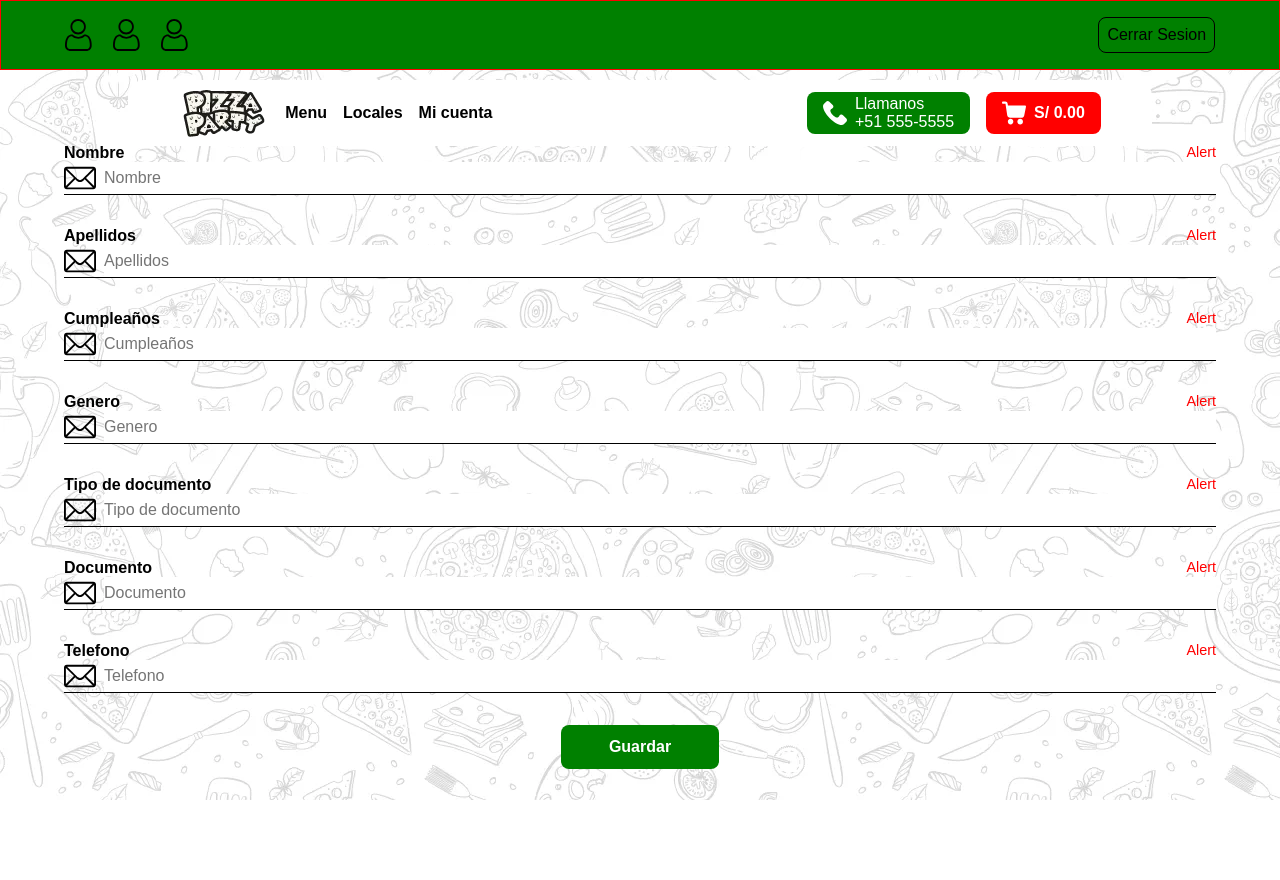
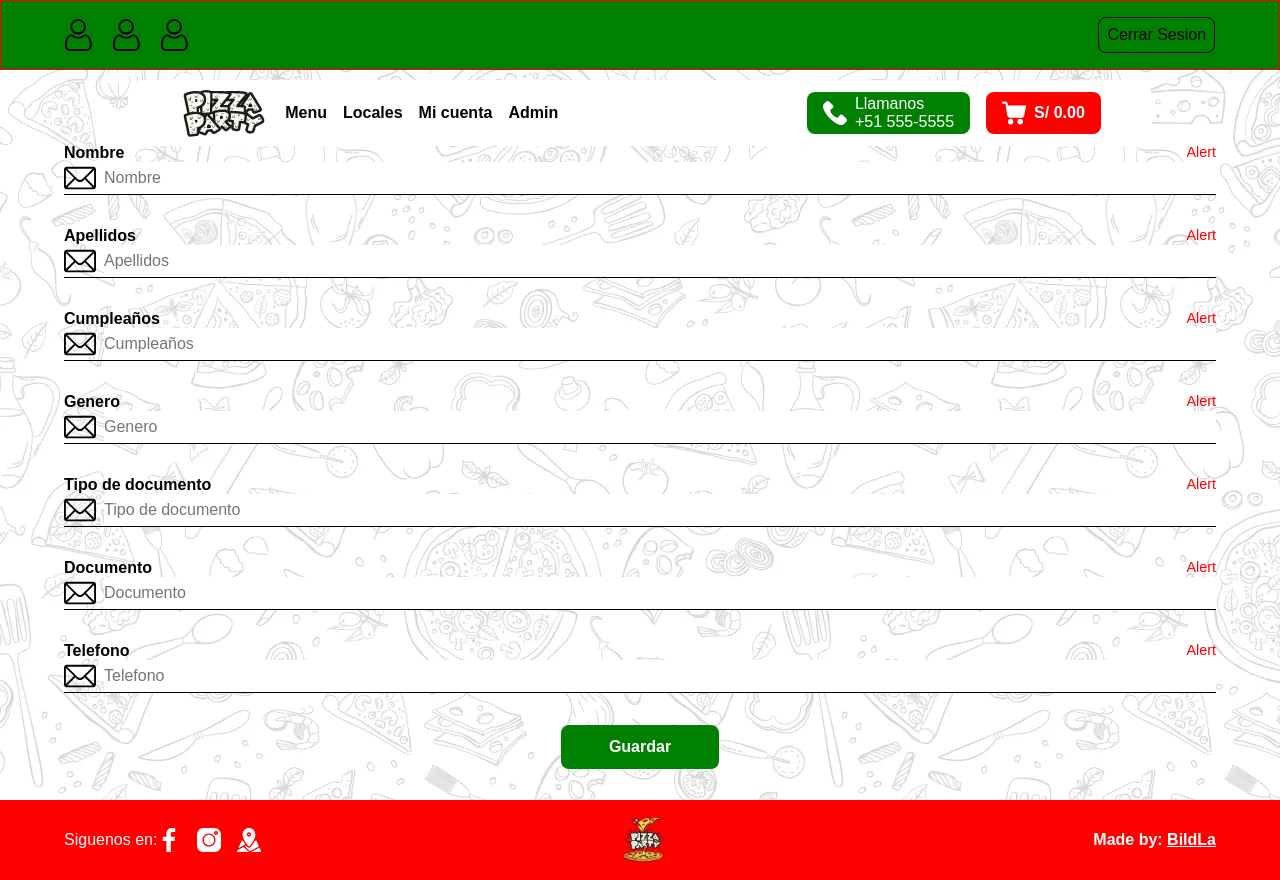
Before and after one commit to bio426/pizza-party-webapp, a Vue app: page /user in a window 1280 px wide. Before the commit the page ends 800 px from the top, so only its background shows below. Built offline with nearby package versions, Linux system fonts and the light colour scheme; what notyf would draw is missing.

Commit message:
improving functionality and styles in admin page, still to finish

```diff
--- a/src/App.vue
+++ b/src/App.vue
@@ -1,6 +1,7 @@
 <template>
 	<Header @showSidebar="activeSidebar = true" />
 	<router-view />
+	<Footer />
 	<Sidebar v-if="activeSidebar" @hideSidebar="activeSidebar = false" />
 	<FloatCart v-if="!isLarge" />
 	<Cart v-if="showCart" />
@@ -20,6 +21,7 @@ import useMapsModal from "./hooks/useMapsModal"
 import useConfirmationModal from "./hooks/useConfirmationModal"
 
 import Header from "./components/Header.vue"
+import Footer from "./components/Footer.vue"
 import Sidebar from "./components/Sidebar.vue"
 import FloatCart from "./components/FloatCart.vue"
 import Cart from "./components/Cart.vue"
@@ -31,6 +33,7 @@ export default defineComponent({
 	name: "app",
 	components: {
 		Header,
+		Footer,
 		Sidebar,
 		FloatCart,
 		Cart,
--- /dev/null
+++ b/src/components/AdminActive.vue
@@ -0,0 +1,31 @@
+<template>
+	<div class="Active">
+		{{ order }}
+	</div>
+</template>
+
+<script lang="ts">
+import { defineComponent } from "vue"
+
+export default defineComponent({
+	name: "AdminActive",
+	props: {
+		order: {
+			type: Object,
+			required: true,
+		},
+	},
+	setup() {
+		return {}
+	},
+})
+</script>
+
+<style lang="scss">
+.Active {
+	padding: 1rem;
+	background: #fff;
+	border-radius: 1rem;
+	box-shadow: 0 0 10px rgba($color: #000000, $alpha: 0.3);
+}
+</style>
--- /dev/null
+++ b/src/components/AdminAlarm.vue
@@ -0,0 +1,82 @@
+<template>
+	<button
+		class="Alarm"
+		:class="[alerting ? 'Alarm--animated' : '']"
+		@click="$emit('attended')"
+	>
+		{{ alerting ? "Hay pedidos nuevos" : "Sin nuevos pedidos" }}
+	</button>
+</template>
+
+<script lang="ts">
+import { defineComponent, ref, watch } from "vue"
+
+export default defineComponent({
+	name: "AdminAlarm",
+	props: {
+		alerting: {
+			type: Boolean,
+			default: false,
+		},
+	},
+	setup(props, ctx) {
+		let isActive = ref(false)
+
+		let sound = new Audio(
+			new URL("../assets/multimedia/sound.mp3", import.meta.url).href
+		)
+		sound.loop = true
+		sound.volume = 0.5
+
+		watch(
+			() => props.alerting,
+			(actual, previous) => {
+				if (props.alerting) {
+					sound.play()
+				} else {
+					sound.pause()
+					sound.currentTime = 0
+				}
+			}
+		)
+
+		return {
+			isActive,
+		}
+	},
+})
+</script>
+
+<style lang="scss">
+@import "../assets/styles/variables";
+
+.Alarm {
+	display: block;
+	width: 100%;
+	margin-bottom: 2rem;
+	padding: 1rem;
+	background: #fff;
+	color: $red;
+	border: 2px solid $red;
+	border-radius: 0.5rem;
+	cursor: pointer;
+	font-size: 1.2rem;
+	font-weight: 600;
+
+	&--animated {
+		animation: changeColor 2s infinite;
+	}
+}
+
+@keyframes changeColor {
+	0%,
+	100% {
+		background: #fff;
+		color: $red;
+	}
+	50% {
+		background: $red;
+		color: #fff;
+	}
+}
+</style>
--- a/src/components/Footer.vue
+++ b/src/components/Footer.vue
@@ -1,7 +1,28 @@
 <template>
-  <div class="Footer">
-
-  </div>
+	<footer class="Footer">
+		<div class="Footer__main">
+			<div class="Footer__social">
+				<span class="Footer__text">Siguenos en:</span>
+				<div class="Footer__links">
+					<a class="Footer__link">
+						<img class="Footer__ico" src="../assets/icons/facebook.svg" />
+					</a>
+					<a class="Footer__link">
+						<img class="Footer__ico" src="../assets/icons/instagram.svg" />
+					</a>
+					<a class="Footer__link">
+						<img class="Footer__ico" src="../assets/icons/maps.svg" />
+					</a>
+				</div>
+			</div>
+			<img class="Footer__logo" src="../assets/images/logoFull.webp" />
+			<div class="Footer__author">
+				Made by:
+				<a class="Footer__author" href="#">BildLa</a>
+			</div>
+		</div>
+		<div class="Footer__spacer"></div>
+	</footer>
 </template>
 
 <script lang="ts">
@@ -14,7 +35,77 @@ export default defineComponent({
 </script>
 
 <style lang="scss">
+@import "../assets/styles/variables";
+
 .Footer {
+	background: $red;
 
+	&__main {
+		display: flex;
+		justify-content: space-between;
+		align-items: center;
+		width: 90%;
+		min-height: 3rem;
+		margin: 0 auto;
+		padding: 1rem 0;
+	}
+
+	&__social {
+		display: flex;
+		align-items: center;
+	}
+
+	&__text {
+		display: none;
+		color: #fff;
+	}
+
+	&__links {
+		display: flex;
+		gap: 1rem;
+	}
+
+	&__author {
+		color: #fff;
+		font-weight: 600;
+	}
+
+	&__logo {
+		display: block;
+		width: 3rem;
+		height: auto;
+		margin-left: 1rem;
+	}
+
+	&__author {
+		color: #fff;
+	}
+
+	&__ico {
+		display: block;
+		width: 1.5rem;
+		height: auto;
+	}
+
+	&__spacer {
+		height: 3.5rem;
+	}
+
+	@media (min-width: 768px) {
+		&__text {
+			display: inline;
+		}
+
+		&__logo {
+			margin: 0;
+      margin-right: 4rem;
+		}
+	}
+
+	@media (min-width: 1024px) {
+		&__spacer {
+			display: none;
+		}
+	}
 }
 </style>
--- a/src/components/Header.vue
+++ b/src/components/Header.vue
@@ -8,6 +8,7 @@
 				<a class="Header__link">Menu</a>
 				<a class="Header__link">Locales</a>
 				<a class="Header__link">Mi cuenta</a>
+				<router-link class="Header__link" to="/admin">Admin</router-link>
 			</div>
 			<div class="Header__container Header__container--right" v-if="isLarge">
 				<a href="tel:555-555-5555" class="Header__link Header__link--telf">
@@ -102,6 +103,8 @@ export default defineComponent({
 
 	&__link {
 		display: block;
+		color: #000;
+		text-decoration: none;
 		font-size: 1rem;
 		font-weight: 600;
 
--- /dev/null
+++ b/src/components/Order.vue
@@ -0,0 +1,31 @@
+<template>
+	<div class="Order">
+		{{ order.createdAt.toDate() }}
+	</div>
+</template>
+
+<script lang="ts">
+import { defineComponent } from "vue"
+
+export default defineComponent({
+	name: "Order",
+	props: {
+		order: {
+			type: Object,
+			required: true,
+		},
+	},
+	setup(props, ctx) {
+		return {}
+	},
+})
+</script>
+
+<style lang="scss">
+.Order {
+	padding: 1rem;
+	background: #fff;
+	border-radius: 1rem;
+	box-shadow: 0 0 10px rgba($color: #000000, $alpha: 0.3);
+}
+</style>
--- /dev/null
+++ b/src/interfaces/admin.ts
@@ -0,0 +1,12 @@
+import { Timestamp, GeoPoint } from "firebase/firestore"
+
+import { ICartItem } from "./cart"
+
+export interface IOrderResponse {
+	id: string
+	clientAddress: string
+	clientPhone: number
+	clientCords: GeoPoint
+	createdAt: Timestamp
+	items: ICartItem[]
+}
--- a/src/views/admin.vue
+++ b/src/views/admin.vue
@@ -1,66 +1,79 @@
 <template>
 	<div class="admin">
-		<div class="admin__spacer"></div>
+		<div class="admin__topSpacer"></div>
 		<div class="admin__container">
+			<AdminAlarm
+				:alerting="incomingOrders"
+				@attended="incomingOrders = false"
+			/>
 			<div class="admin__details">
 				<div class="admin__box">
 					<div class="admin__maps" ref="mapsDiv"></div>
 				</div>
+				<AdminActive :order="activeOrder" />
 				<div class="admin__box">
-					{{ activeOrder.clientAddres }} <br />
-					{{ activeOrder.clientPhone }}<br />
-					{{ activeOrder.createdAt }}<br />
-				</div>
-				<div class="admin__box">
-					<div v-for="(item, i) in activeItems" :key="i">
-						x{{ item.quantity }}--{{ item.name }}--
-						<hr>
+					<div v-for="(item, i) in activeOrder.items" :key="i">
+						x{{ item.quantity }}--{{ item.name }}
+						<ul v-if="item.contains">
+							<li class="admin__nested" v-if="item.contains.cheese">
+								Con extra queso
+							</li>
+							<li class="admin__nested" v-for="pizza in item.contains.pizza">
+								{{ pizza }}
+							</li>
+							<li class="admin__nested" v-for="drink in item.contains.drink">
+								{{ drink }}
+							</li>
+						</ul>
+						<hr />
 					</div>
 				</div>
 			</div>
 			<div class="admin__orders">
-				<div
-					class="admin__box"
+				<Order
 					v-for="(order, i) in orders"
 					:key="i"
-					@click="selectOrder(order)"
-				>
-					{{ order }}
-				</div>
+					:order="order"
+					@click="selectOrder(i)"
+				/>
 			</div>
 		</div>
+		<div class="admin__bottomSpacer"></div>
 	</div>
 </template>
 
 <script lang="ts">
-import { defineComponent, ref, reactive, onMounted } from "vue"
+import { defineComponent, ref, reactive, onMounted, onBeforeUnmount } from "vue"
 import { Loader } from "@googlemaps/js-api-loader"
 import {
 	getFirestore,
 	collection,
 	query,
 	where,
-	getDocs,
+	onSnapshot,
+	orderBy,
 	Timestamp,
-	QuerySnapshot,
+	GeoPoint,
+	Unsubscribe,
 } from "firebase/firestore"
 
-import { ICartItem } from "../interfaces/cart"
+import { IOrderResponse } from "../interfaces/admin"
 
-interface IOrderResponse {
-	id: string
-	clientAddress: string
-	clientPhone: number
-	clientCords: object
-	createdAt: any
-	items: ICartItem[]
-}
+import AdminAlarm from "../components/AdminAlarm.vue"
+import AdminActive from "../components/AdminActive.vue"
+import Order from "../components/Order.vue"
 
 export default defineComponent({
 	name: "admin-view",
+	components: {
+		AdminAlarm,
+		AdminActive,
+		Order,
+	},
 	setup() {
 		const db = getFirestore()
 
+		// Load maps view
 		const loader = new Loader({
 			apiKey: "AIzaSyDm6e078Cvj-HLlRZWBI3B540JexD1CyJk",
 			version: "weekly",
@@ -80,42 +93,56 @@ export default defineComponent({
 			})
 		})
 
+		// Get Orders
 		let orders = ref<IOrderResponse[]>([])
-		async function getOrders() {
-			let today = new Date()
-			let yesterday = today.setDate(today.getDate() - 1)
-			let q = query(
-				collection(db, "orders"),
-				where("createdAt", ">=", Timestamp.fromMillis(yesterday))
-			)
+		let unsubscribe: Unsubscribe
+		let firstGet = true
+		let incomingOrders = ref(false)
+		let todayInit = new Date()
+		todayInit.setHours(0, 0, 0, 0)
+		let q = query(
+			collection(db, "orders"),
+			where("createdAt", ">=", Timestamp.fromDate(todayInit)),
+			orderBy("createdAt", "desc")
+		)
+		unsubscribe = onSnapshot(q, (querySnapshot) => {
+			orders.value = []
+			querySnapshot.forEach((doc) => {
+				let data = { ...doc.data(), id: doc.id } as IOrderResponse
+				orders.value.push(data)
+			})
+			if (firstGet) {
+				firstGet = false
+				return
+			}
+			incomingOrders.value = true
+		})
+		onBeforeUnmount(() => unsubscribe())
 
-			let snap = (await getDocs(q)) as QuerySnapshot<IOrderResponse>
-			snap.forEach((doc) => {
-				orders.value.push({
-					...doc.data(),
-					id: doc.id,
-				})
-			})
-		}
-		getOrders()
+		// Handle order view
+		let timePlaceholder = Timestamp.fromDate(todayInit)
+		let cordsPlaceholder = new GeoPoint(-12.067664200000008, -77.0716884)
+		let activeOrder = reactive<IOrderResponse>({
+			id: "",
+			clientAddress: "",
+			clientCords: cordsPlaceholder,
+			clientPhone: 0,
+			createdAt: timePlaceholder,
+			items: [],
+		})
 
-		let activeOrder = reactive({
-			clientAddres: "",
-			clientPhone: 0,
-			createdAt: 0,
-		})
-		let activeItems = ref<any>([])
-
-		function selectOrder(order: any) {
+		function selectOrder(index: number) {
+			let order = orders.value[index]
 			map.panTo({
 				lat: order.clientCords.latitude as number,
 				lng: order.clientCords.longitude as number,
 			})
-			activeOrder.clientAddres = order.clientAddres
+			activeOrder.id = order.id
+			activeOrder.clientAddress = order.clientAddress
+			activeOrder.clientCords = order.clientCords
 			activeOrder.clientPhone = order.clientPhone
 			activeOrder.createdAt = order.createdAt
-
-			activeItems.value = order.items
+			activeOrder.items = order.items
 		}
 
 		return {
@@ -123,7 +150,7 @@ export default defineComponent({
 			orders,
 			selectOrder,
 			activeOrder,
-			activeItems,
+			incomingOrders,
 		}
 	},
 })
@@ -138,6 +165,10 @@ export default defineComponent({
 	&__container {
 		width: 90%;
 		margin: 0 auto;
+	}
+
+	&__alert {
+		width: 100%;
 	}
 
 	&__box {
@@ -169,6 +200,10 @@ export default defineComponent({
 		}
 	}
 
+	&__nested {
+		margin-left: 1.5rem;
+	}
+
 	&__orders {
 		display: grid;
 		grid-template-columns: repeat(4, 1fr);
@@ -176,8 +211,12 @@ export default defineComponent({
 		margin-top: 2rem;
 	}
 
-	&__spacer {
+	&__topSpacer {
 		height: 20vh;
+	}
+
+	&__bottomSpacer {
+		height: 3rem;
 	}
 }
 </style>
--- a/src/views/index.vue
+++ b/src/views/index.vue
@@ -60,7 +60,7 @@
 </template>
 
 <script lang="ts">
-import { defineComponent, ref, onMounted, onBeforeUnmount } from "vue"
+import { defineComponent, ref,computed, onMounted, onBeforeUnmount } from "vue"
 import { useStore } from "vuex"
 import {
 	getFirestore,
@@ -153,6 +153,36 @@ export default defineComponent({
 		}
 		getProducts()
 
+		let filterChicha = computed(()=>{
+			let items: any[] = []
+			drinks.value.forEach(drink=>{
+				if(drink.code.includes("chi")){
+					items.push(drink)
+				}
+			})
+			return items
+		})
+
+		let filterLimonada = computed(()=>{
+			let items: any[] = []
+			drinks.value.forEach(drink=>{
+				if(drink.code.includes("lim")){
+					items.push(drink)
+				}
+			})
+			return items
+		})
+
+		let filterMaracumango = computed(()=>{
+			let items: any[] = []
+			drinks.value.forEach(drink=>{
+				if(drink.code.includes("mar")){
+					items.push(drink)
+				}
+			})
+			return items
+		})
+
 		return {
 			video,
 			isNavFixed,
@@ -162,6 +192,9 @@ export default defineComponent({
 			drinks,
 			extras,
 			productsLoaded,
+			filterChicha,
+			filterLimonada,
+			filterMaracumango
 		}
 	},
 })
@@ -196,7 +229,7 @@ export default defineComponent({
 	}
 
 	&__spacer {
-		height: 5rem;
+		height: 2rem;
 	}
 
 	@media (min-width: 768px) {
```
Also changed, not shown: 1 other file (tests, documents, lock files or other folders).
